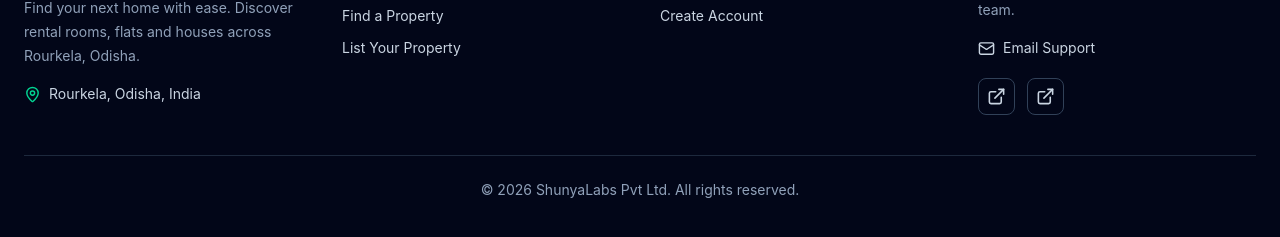
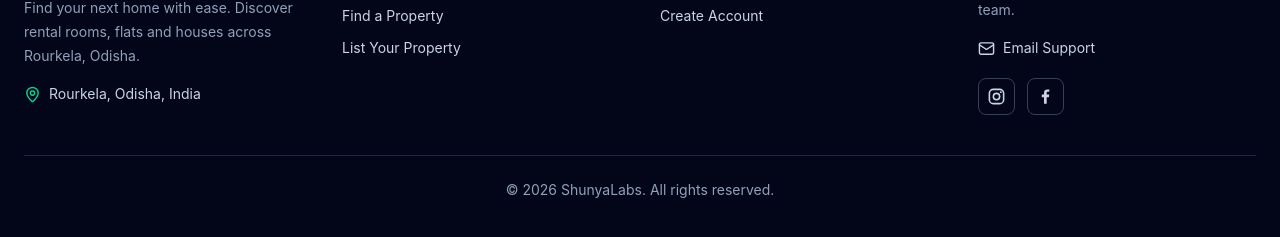
Before and after one commit to rentkhojrkl-rentalhome/frontend, a React (Vite) app: page /login in a window 1280 px wide. Shown: the part 923-1160 px from the top of the page. Built offline with nearby package versions, Linux system fonts and the light colour scheme; no server answers.

Commit message:
Update Footer.jsx

```diff
--- a/src/components/Footer.jsx
+++ b/src/components/Footer.jsx
@@ -1,6 +1,23 @@
+import { Link } from "react-router-dom";
+import { Home, MapPin, Mail } from "lucide-react";
 
-import { Link } from "react-router-dom";
-import { Home, MapPin, Mail,  ExternalLink  } from "lucide-react";
+function InstagramIcon({ size = 19 }) {
+  return (
+    <svg width={size} height={size} viewBox="0 0 24 24" fill="none" aria-hidden="true">
+      <rect x="3" y="3" width="18" height="18" rx="5" stroke="currentColor" strokeWidth="2" />
+      <circle cx="12" cy="12" r="4" stroke="currentColor" strokeWidth="2" />
+      <circle cx="17.5" cy="6.5" r="1.2" fill="currentColor" />
+    </svg>
+  );
+}
+
+function FacebookIcon({ size = 19 }) {
+  return (
+    <svg width={size} height={size} viewBox="0 0 24 24" fill="currentColor" aria-hidden="true">
+      <path d="M13.5 21v-8.2h2.8l.4-3.2h-3.2V7.5c0-.9.3-1.6 1.6-1.6h1.7V3.1c-.3 0-1.3-.1-2.5-.1-2.5 0-4.2 1.5-4.2 4.3v2.3H7.3v3.2h2.8V21h3.4Z" />
+    </svg>
+  );
+}
 
 export default function Footer() {
   return (
@@ -9,23 +26,12 @@ export default function Footer() {
         <div className="grid gap-10 sm:grid-cols-2 lg:grid-cols-4">
           <div>
             <Link to="/" className="flex items-center gap-2">
-              <span className="rounded-xl bg-emerald-500 p-3 text-white">
-                <Home size={22} />
-              </span>
-              <span className="text-2xl font-bold text-white">
-                Rent<span className="text-emerald-400">Khoj</span>
-              </span>
+              <span className="rounded-xl bg-emerald-500 p-3 text-white"><Home size={22} /></span>
+              <span className="text-2xl font-bold text-white">Rent<span className="text-emerald-400">Khoj</span></span>
             </Link>
-            <p className="mt-4 text-sm leading-6 text-slate-400">
-              Find your next home with ease. Discover rental rooms, flats and
-              houses across Rourkela, Odisha.
-            </p>
-            <p className="mt-4 flex items-center gap-2 text-sm">
-              <MapPin size={17} className="text-emerald-400" />
-              Rourkela, Odisha, India
-            </p>
+            <p className="mt-4 text-sm leading-6 text-slate-400">Find your next home with ease. Discover rental rooms, flats and houses across Rourkela, Odisha.</p>
+            <p className="mt-4 flex items-center gap-2 text-sm"><MapPin size={17} className="text-emerald-400" />Rourkela, Odisha, India</p>
           </div>
-
           <div>
             <h3 className="mb-4 font-bold text-white">Explore</h3>
             <ul className="space-y-3 text-sm">
@@ -34,7 +40,6 @@ export default function Footer() {
               <li><Link to="/post-property" className="hover:text-emerald-400">List Your Property</Link></li>
             </ul>
           </div>
-
           <div>
             <h3 className="mb-4 font-bold text-white">Your Account</h3>
             <ul className="space-y-3 text-sm">
@@ -42,45 +47,17 @@ export default function Footer() {
               <li><Link to="/register" className="hover:text-emerald-400">Create Account</Link></li>
             </ul>
           </div>
-
           <div>
             <h3 className="mb-4 font-bold text-white">Get in Touch</h3>
-            <p className="mb-4 text-sm leading-6 text-slate-400">
-              Have a question? Contact the RentKhoj team.
-            </p>
-            <a
-              href="mailto:rentkhojrkl@gmail.com"
-              className="flex items-center gap-2 text-sm hover:text-emerald-400"
-            >
-              <Mail size={17} />
-              Email Support
-            </a>
+            <p className="mb-4 text-sm leading-6 text-slate-400">Have a question? Contact the RentKhoj team.</p>
+            <a href="mailto:rentkhojrkl@gmail.com" className="flex items-center gap-2 text-sm hover:text-emerald-400"><Mail size={17} />Email Support</a>
             <div className="mt-5 flex gap-3">
-              <a
-                href="https://www.instagram.com/rentkhojrkl?vrfl=MTVkNWJ1MXk3a3Zjaw%3D%3D"
-                target="_blank"
-                rel="noreferrer"
-                aria-label="Instagram"
-                className="rounded-lg border border-slate-700 p-2 hover:text-emerald-400"
-              >
-                 <ExternalLink size={19} />
-              </a>
-              <a
-                href="https://www.facebook.com/profile.php?id=61595351315742"
-                target="_blank"
-                rel="noreferrer"
-                aria-label="Facebook"
-                className="rounded-lg border border-slate-700 p-2 hover:text-emerald-400"
-              >
-                <ExternalLink size={19} />
-              </a>
+              <a href="https://www.instagram.com/rentkhojrkl?vrfl=MTVkNWJ1MXk3a3Zjaw%3D%3D" target="_blank" rel="noreferrer" aria-label="Instagram" title="Instagram" className="rounded-lg border border-slate-700 p-2 hover:border-emerald-400 hover:text-emerald-400"><InstagramIcon /></a>
+              <a href="https://www.facebook.com/profile.php?id=61595351315742" target="_blank" rel="noreferrer" aria-label="Facebook" title="Facebook" className="rounded-lg border border-slate-700 p-2 hover:border-emerald-400 hover:text-emerald-400"><FacebookIcon /></a>
             </div>
           </div>
         </div>
-
-        <div className="mt-10 border-t border-slate-800 pt-6 text-center text-sm text-slate-400">
-          © {new Date().getFullYear()} ShunyaLabs Pvt Ltd. All rights reserved.
-        </div>
+        <div className="mt-10 border-t border-slate-800 pt-6 text-center text-sm text-slate-400">© {new Date().getFullYear()} ShunyaLabs. All rights reserved.</div>
       </div>
     </footer>
   );
```
